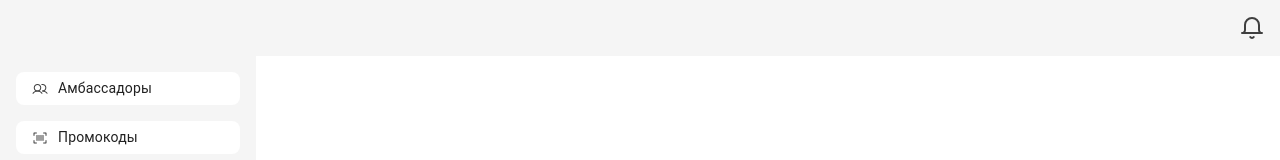
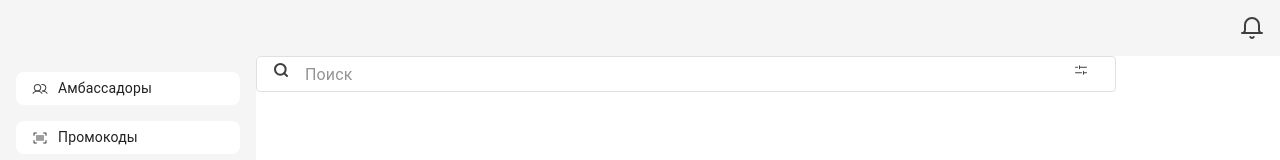
Before and after one commit to Tenth-Team/frontend, a React (Vite) app: page / in a window 1280 px wide. Shown: the top 160 px of the page. Built offline with nearby package versions, Linux system fonts and the light colour scheme.

Commit message:
searchCustom

```diff
--- /dev/null
+++ b/src/components/SearchCustom/SearchCustom.tsx
@@ -0,0 +1,139 @@
+import { Box, InputBase, SvgIcon } from "@mui/material"
+import { styled } from "@mui/material/styles"
+
+const Search = styled("div")(() => ({
+  display: "flex",
+
+  //position: "relative",
+  border: `1px`,
+  borderRadius: `4px`,
+  borderStyle: "solid",
+  borderColor: "#e0e0e0",
+  backgroundColor: "#fff",
+  "&:hover": {
+    borderColor: "#3918d9",
+  },
+  marginRight: 0,
+  marginLeft: 0,
+  padding: `6px 12px 6px 16px`,
+  width: `860px`,
+  height: `36px`,
+}))
+
+const SearchIconWrapper = styled("div")(() => ({
+  //padding: `16px 8px 10px 16px`,
+  height: "100%",
+  //position: "absolute",
+  pointerEvents: "none",
+  display: "flex",
+  alignItems: "center",
+  justifyContent: "center",
+}))
+
+const FilterIconWrapper = styled("div")(() => ({
+  //padding: `16px 12px 10px 16px`,
+  height: "100%",
+  // position: "absolute",
+  pointerEvents: "none",
+  display: "flex",
+  alignItems: "center",
+  justifyContent: "center",
+}))
+
+const StyledInputBase = styled(InputBase)(({ theme }) => ({
+  color: "inherit",
+  "& .MuiInputBase-input": {
+    padding: theme.spacing(1, 1, 1, 1),
+    // vertical padding + font size from searchIcon
+    transition: theme.transitions.create("width"),
+    width: `760px`,
+  },
+}))
+
+const SearchCustom = () => {
+  return (
+    <Box sx={{ flexGrow: 1 }}>
+      <Search>
+        <SearchIconWrapper>
+          <SvgIcon>
+            <svg
+              width="24"
+              height="24"
+              viewBox="0 0 24 24"
+              fill="none"
+              xmlns="http://www.w3.org/2000/svg"
+            >
+              <path
+                d="M7.33333 12.6667C10.2789 12.6667 12.6667 10.2789 12.6667 7.33333C12.6667 4.38781 10.2789 2 7.33333 2C4.38781 2 2 4.38781 2 7.33333C2 10.2789 4.38781 12.6667 7.33333 12.6667Z"
+                stroke="#3F3F3F"
+                stroke-width="2"
+                stroke-linecap="round"
+                stroke-linejoin="round"
+              />
+              <path
+                d="M14.0001 14.0001L11.1001 11.1001"
+                stroke="#3F3F3F"
+                stroke-width="2"
+                stroke-linecap="round"
+                stroke-linejoin="round"
+              />
+            </svg>{" "}
+          </SvgIcon>
+        </SearchIconWrapper>
+        <StyledInputBase
+          placeholder="Поиск"
+          inputProps={{ "aria-label": "search" }}
+        />
+        <FilterIconWrapper>
+          <SvgIcon>
+            <svg
+              width="24"
+              height="24"
+              viewBox="0 0 24 24"
+              fill="none"
+              xmlns="http://www.w3.org/2000/svg"
+            >
+              <path
+                fill-rule="evenodd"
+                clip-rule="evenodd"
+                d="M2 10.75C2 10.4739 2.22386 10.25 2.5 10.25H8.5C8.77614 10.25 9 10.4739 9 10.75C9 11.0261 8.77614 11.25 8.5 11.25H2.5C2.22386 11.25 2 11.0261 2 10.75Z"
+                fill="#3F3F3F"
+              />
+              <path
+                fill-rule="evenodd"
+                clip-rule="evenodd"
+                d="M10 10.75C10 10.4739 10.2239 10.25 10.5 10.25H13.5C13.7761 10.25 14 10.4739 14 10.75C14 11.0261 13.7761 11.25 13.5 11.25H10.5C10.2239 11.25 10 11.0261 10 10.75Z"
+                fill="#3F3F3F"
+              />
+              <path
+                fill-rule="evenodd"
+                clip-rule="evenodd"
+                d="M2 5.25C2 4.97386 2.22386 4.75 2.5 4.75H4.5C4.77614 4.75 5 4.97386 5 5.25C5 5.52614 4.77614 5.75 4.5 5.75H2.5C2.22386 5.75 2 5.52614 2 5.25Z"
+                fill="#3F3F3F"
+              />
+              <path
+                fill-rule="evenodd"
+                clip-rule="evenodd"
+                d="M6 5.25C6 4.97386 6.22386 4.75 6.5 4.75H13.5C13.7761 4.75 14 4.97386 14 5.25C14 5.52614 13.7761 5.75 13.5 5.75H6.5C6.22386 5.75 6 5.52614 6 5.25Z"
+                fill="#3F3F3F"
+              />
+              <path
+                fill-rule="evenodd"
+                clip-rule="evenodd"
+                d="M6.5 3.25C6.77614 3.25 7 3.47386 7 3.75V6.75C7 7.02614 6.77614 7.25 6.5 7.25C6.22386 7.25 6 7.02614 6 6.75V3.75C6 3.47386 6.22386 3.25 6.5 3.25Z"
+                fill="#3F3F3F"
+              />
+              <path
+                fill-rule="evenodd"
+                clip-rule="evenodd"
+                d="M10.5 8.75C10.7761 8.75 11 8.97386 11 9.25V12.25C11 12.5261 10.7761 12.75 10.5 12.75C10.2239 12.75 10 12.5261 10 12.25V9.25C10 8.97386 10.2239 8.75 10.5 8.75Z"
+                fill="#3F3F3F"
+              />
+            </svg>{" "}
+          </SvgIcon>
+        </FilterIconWrapper>
+      </Search>
+    </Box>
+  )
+}
+export default SearchCustom
--- a/src/components/app/App.module.scss
+++ b/src/components/app/App.module.scss
@@ -9,6 +9,6 @@
 
 .main {
   display: flex;
-  flex-direction: column;
-  flex: 1 0 auto;
+  //flex-direction: column;
+  //flex: 1 0 auto;
 }
--- a/src/components/app/App.tsx
+++ b/src/components/app/App.tsx
@@ -1,7 +1,8 @@
-import { Route, Routes } from "react-router-dom"
+import { Outlet, Route, Routes } from "react-router-dom"
 import style from "./App.module.scss"
 import Header from "../Header/Header"
 import Menu from "../Menu/Menu"
+import SearchCustom from "../SearchCustom/SearchCustom"
 
 const App = () => {
   return (
@@ -14,7 +15,8 @@ const App = () => {
               <Header />
                 <main className={style.main}>
           <Menu />
-          {/*<Outlet />  */}
+          <SearchCustom />
+          {/* <Outlet /> */}
         </main>
 
             </>
```
